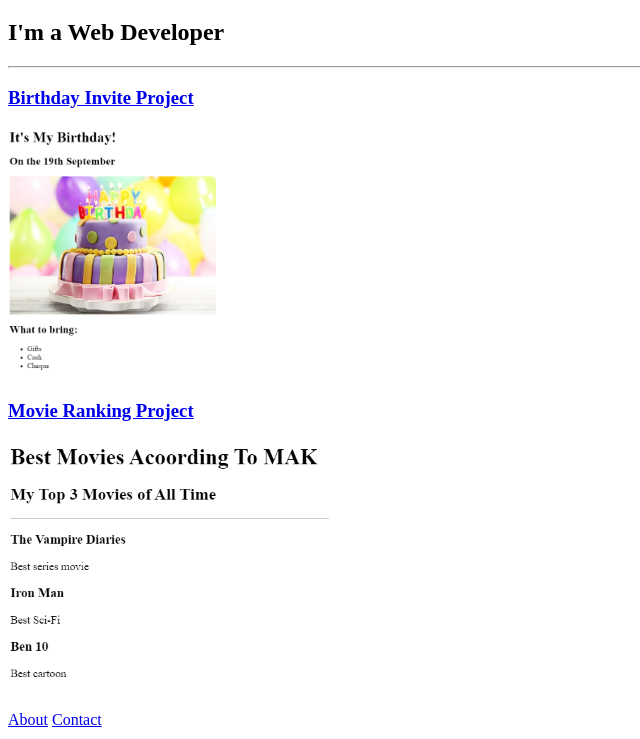
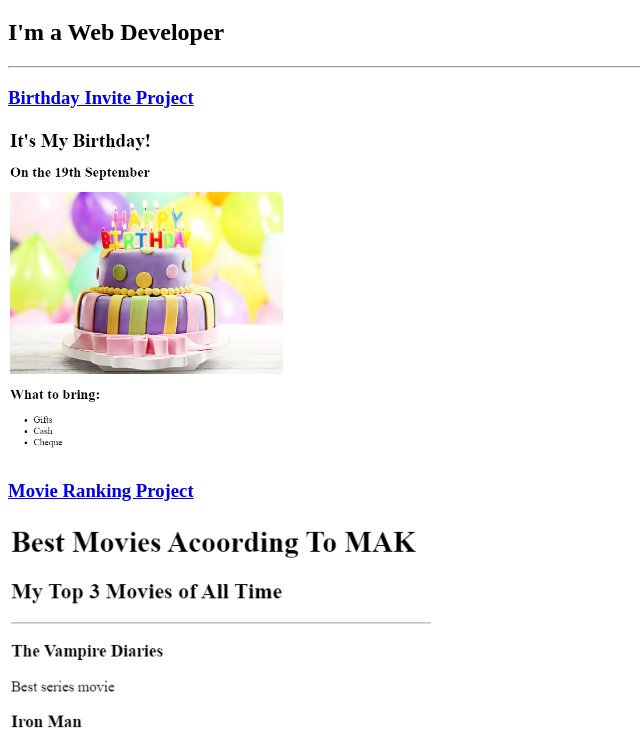
Before and after one commit to mihreteab-ak/html-portfolio, a plain HTML site: page index.html in a window 1280 px wide. Shown: the part 61-800 px from the top of the page, without its empty margins (0-640 px from the left). Drawn offline with Linux system fonts and the light colour scheme.

Commit message:
Update index.html

```diff
--- a/index.html
+++ b/index.html
@@ -27,11 +27,11 @@ https://developer.mozilla.org/en-US/docs/Web/HTML/Element/img#attr-height -->
     <hr />
     <a href="./public/birthday-invite.html">
         <h3>Birthday Invite Project</h3>
-        <img src="./assets/images/birthday-invite.png" height="250" alt="my birthday invitaion website preview" \>
+        <img src="./assets/images/birthday-invite.png" height="330" alt="my birthday invitaion website preview" \>
     </a>
     <a href="./public/movie-ranking.html">
         <h3>Movie Ranking Project</h3>
-        <img src="./assets/images/movie-ranking.png" height="250" alt="my movie ranking website preview" \>
+        <img src="./assets/images/movie-ranking.png" height="330" alt="my movie ranking website preview" \>
     </a>
     <p>
         <a href="./public/about.html">About</a>
```
